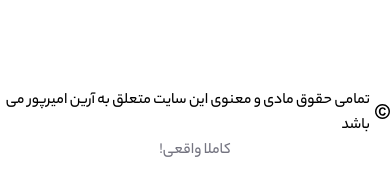
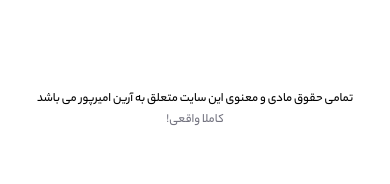
Before and after one commit to arianamirpour/Zarinpal, a plain HTML site: page index.html in a window 390 px wide. Shown: the part 4855-5039 px from the top of the page. After the commit the page ends 5006 px from the top, so only its background shows below. Drawn offline with Linux system fonts and the light colour scheme.

Commit message:
New REsponsive

```diff
--- a/styles/Responsive.css
+++ b/styles/Responsive.css
@@ -335,5 +335,21 @@
     width: auto;
    }
 
+   .copyright p {
+    text-align: center;
+    justify-content: center;
+    font-size: .8rem;
+   }
+
+   .so-real p {
+    text-align: center;
+    justify-content: center;
+    font-size: .8rem;
+   }
+
+   .copyright img {
+    display: none;
+   }
+
 
 }
```
